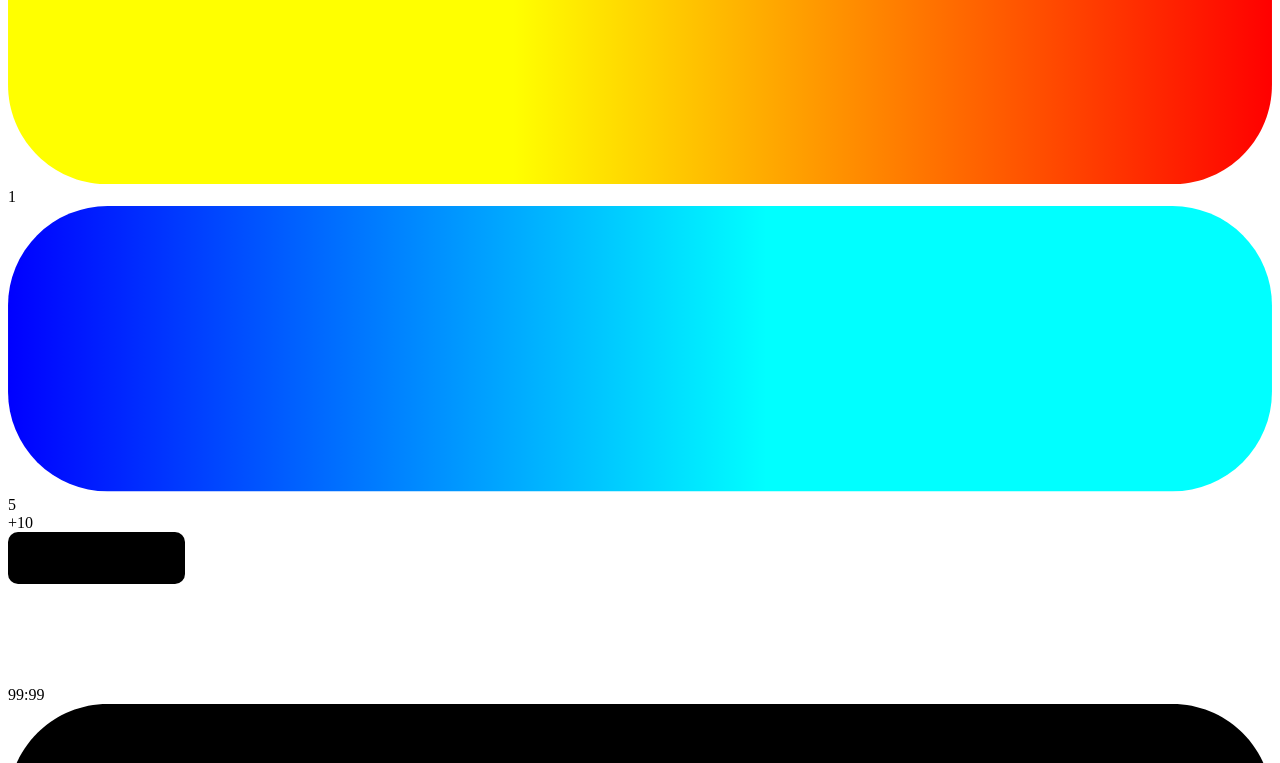
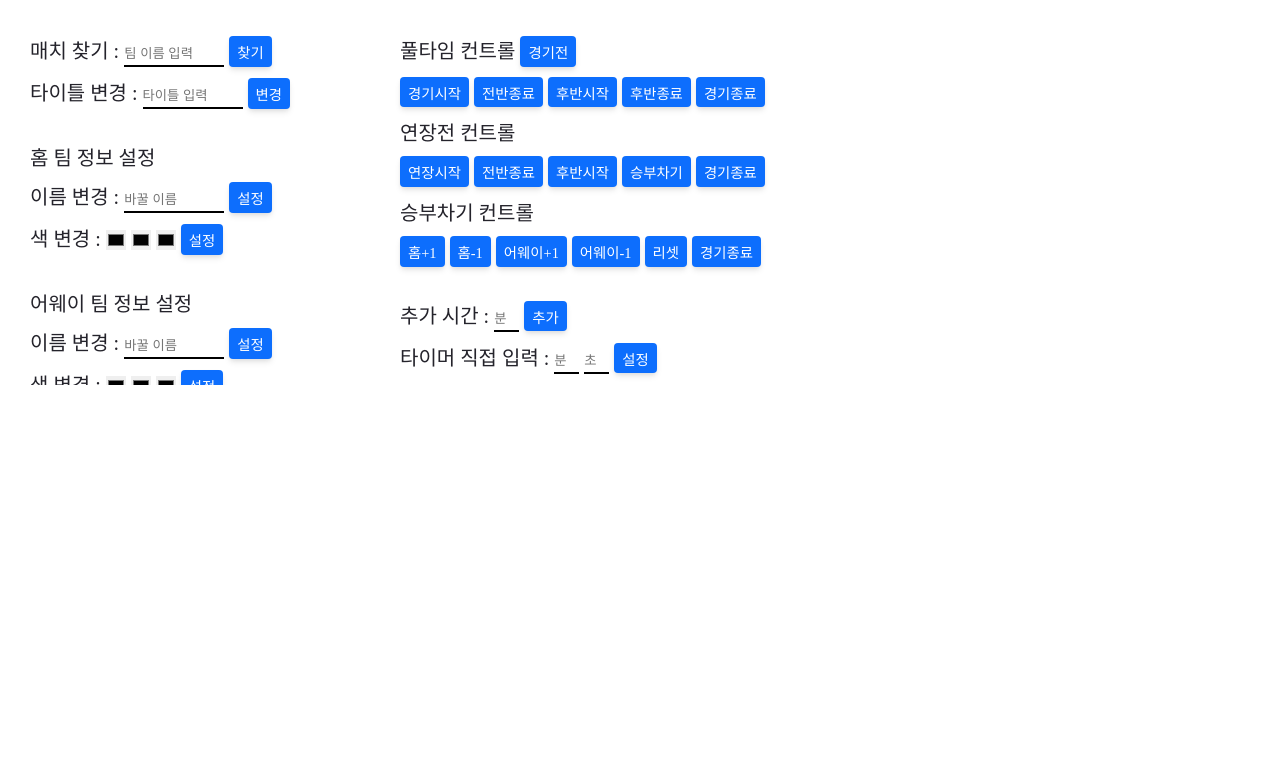
Before and after one commit to Hanbyori/FootballTimer_Display, a plain HTML site: page index.html in a window 1280 px wide. Shown: the part 287-1050 px from the top of the page. After the commit the page ends 800 px from the top, so only its background shows below. Drawn offline with Linux system fonts and the light colour scheme; no server answers; a web font is replaced by a local one.

Commit message:
Update index.html

```diff
--- a/index.html
+++ b/index.html
@@ -5,8 +5,8 @@
 <meta http-equiv="X-UA-Compatible" content="IE=edge"/>
 <meta name="viewport" content="width=device-width, initial-scale=1.0">
 <title>ManualControl</title>
-<link rel="stylesheet" type="text/css" id="applicationStylesheet" href="ManualControl.css"/>
-<script id="applicationScript" type="text/javascript" src="ManualControl.js"></script>
+<link rel="stylesheet" type="text/css" id="applicationStylesheet" href="index.css"/>
+<script id="applicationScript" type="text/javascript" src="index.js"></script>
 </head>
 <body>
 <div id="Debug">
```
